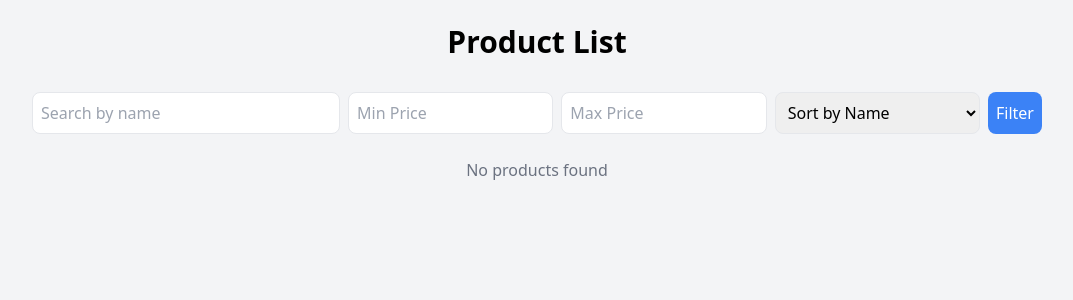
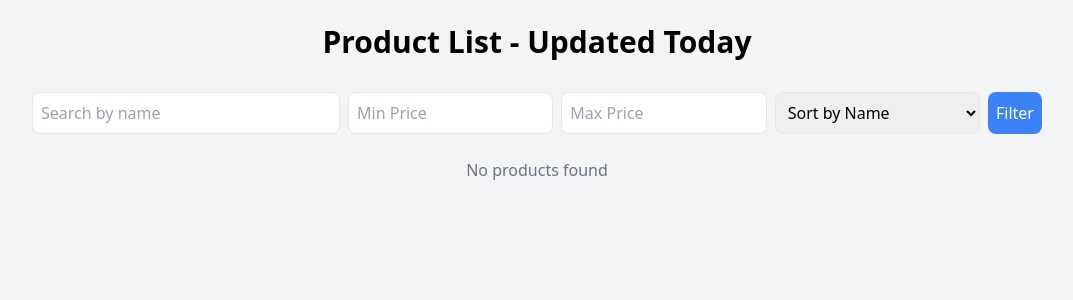
Before and after one commit to szelpe/python-fastapi-demo, a FastAPI app: page / in a window 1280 px wide. Shown: the top 300 px of the page, without its empty margins (103-1176 px from the left). Run offline with FastAPI, Linux system fonts and the light colour scheme; data that the repository does not hold is empty; some libraries are stand-ins or nearby versions.

Commit message:
Updated the product list

```diff
--- a/demo/templates/product_list.html
+++ b/demo/templates/product_list.html
@@ -7,7 +7,7 @@
     <script src="https://cdn.tailwindcss.com"></script>
 </head>
 <body class="bg-gray-100 p-6">
-    <h1 class="text-3xl font-bold text-center mb-8">Product List</h1>
+    <h1 class="text-3xl font-bold text-center mb-8">Product List - Updated Today</h1>
 
     <div class="container mx-auto mb-6">
         <form method="GET" class="flex justify-center">
```
